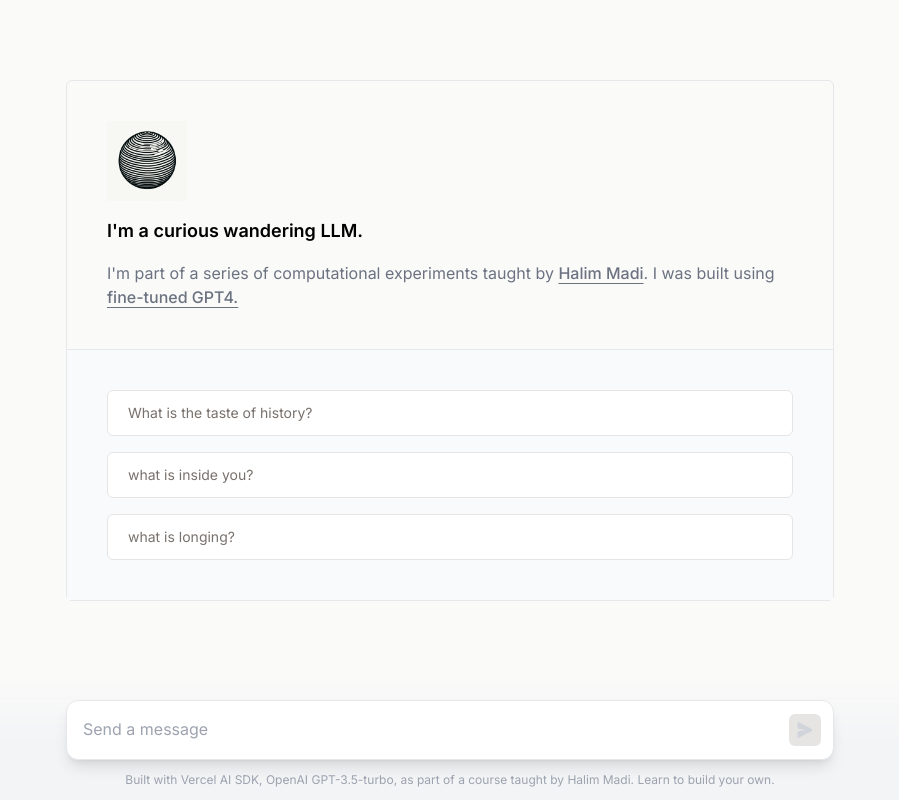
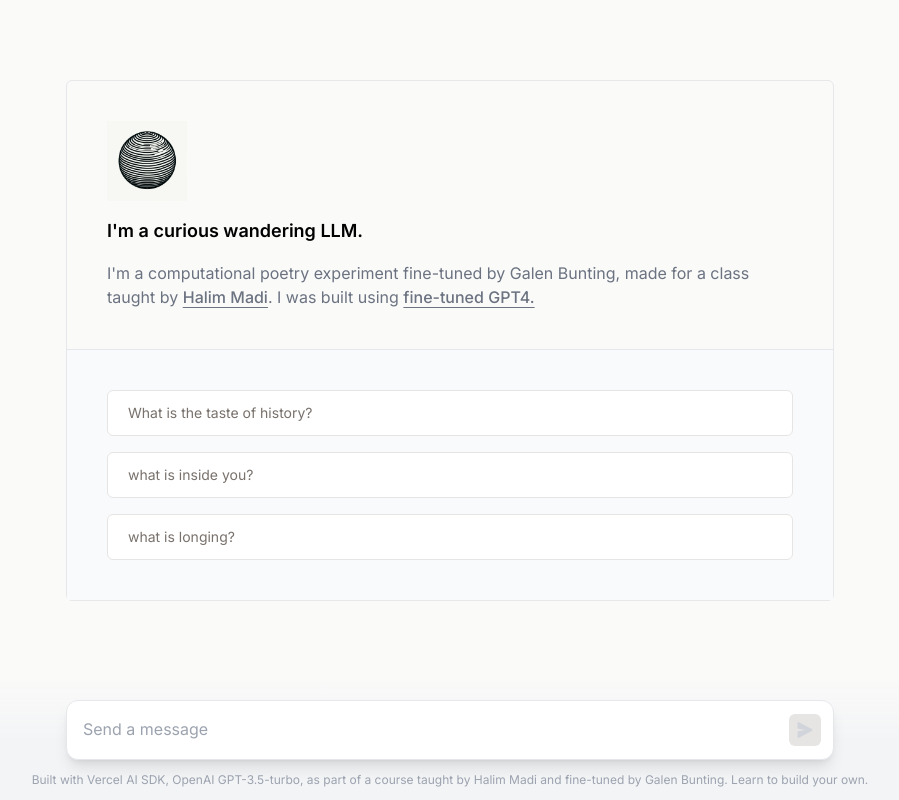
Before and after one commit to galenbunting/northeastern-assistant-ai, a Next.js app: page / in a window 1280 px wide. Shown: the whole page, without its empty margins (190-1089 px from the left). Built offline with nearby package versions, Linux system fonts and the light colour scheme.

Commit message:
Update page.tsx

```diff
--- a/app/page.tsx
+++ b/app/page.tsx
@@ -86,7 +86,7 @@
               I'm a curious wandering LLM.
             </h1>
             <p className="text-gray-500">
-              I'm part of a series of computational experiments taught by{" "}
+              I'm a computational poetry experiment fine-tuned by Galen Bunting, made for a class taught by{" "}
               <a
                 href="https://linkin.bio/yallahalim/"
                 target="_blank"
@@ -185,12 +185,12 @@
           >
             OpenAI GPT-3.5-turbo, as part of a course taught by
           </a>{" "}
-          Halim Madi.{" "}
+          Halim Madi and fine-tuned by Galen Bunting.{" "}
           <a
             href="https://linkin.bio/yallahalim/"
             target="_blank"
             rel="noopener noreferrer"
-            className="transition-colors hover:text-black"
+            className="transition-colors hover:text-teal-700"
           >
             Learn to build your own
           </a>
```
